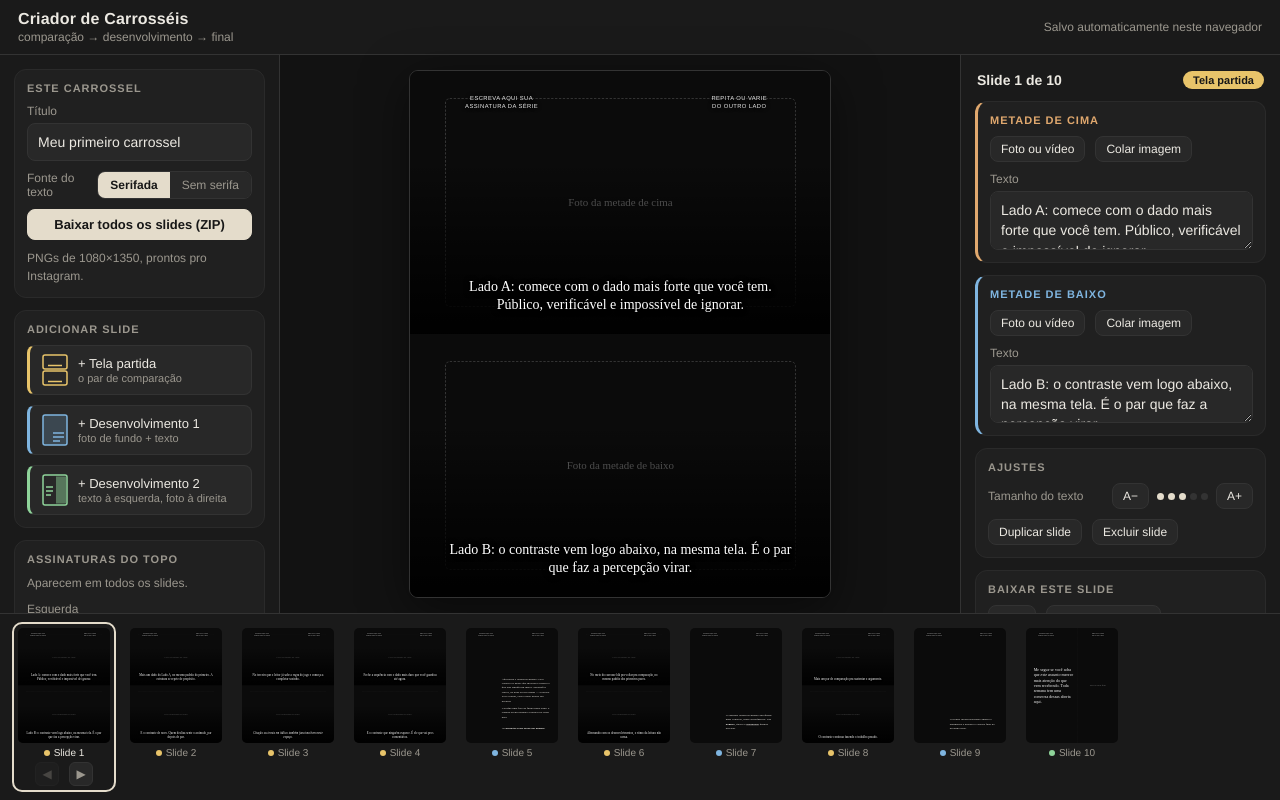
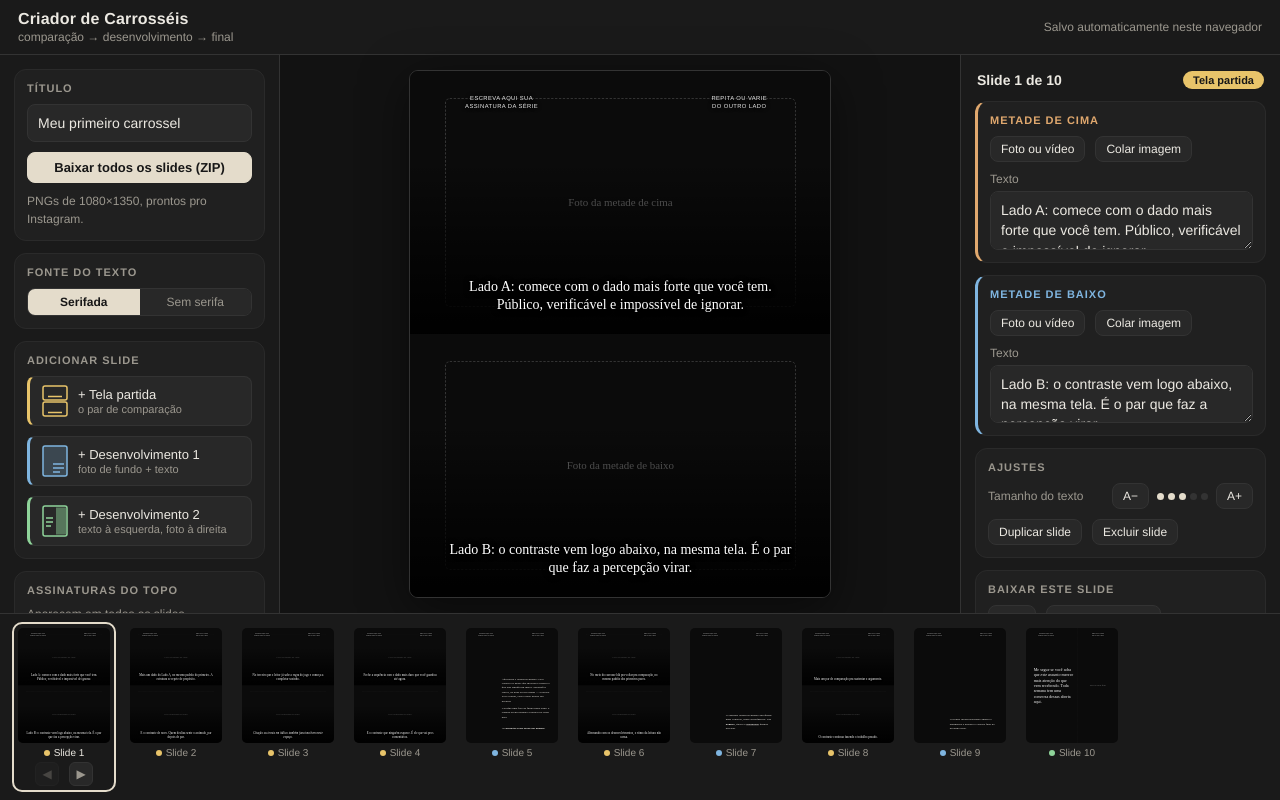
Before and after one commit to victorsntz/Design-Carross-is-Fortunato, a React (Vite) app: page / in a window 1280 px wide. Built offline with nearby package versions, Linux system fonts and the light colour scheme; a web font is replaced by a local one.

Commit message:
Painel esquerdo reorganizado: container Título (campo + ZIP) e container Fonte do texto separado
Co-Authored-By: Claude Fable 5 <noreply@anthropic.com>
Claude-Session: https://claude.ai/code/session_018M6GrrMH3tvGfLKQuAt3HQ

```diff
--- a/src/App.tsx
+++ b/src/App.tsx
@@ -731,18 +731,24 @@ export default function App() {
         {/* ============ ESQUERDA: o projeto como um todo ============ */}
         <aside className="panel panel--project">
           <section className="card">
-            <h2 className="card-title">Este carrossel</h2>
+            <h2 className="card-title">Título</h2>
             <label className="field">
-              <span>Título</span>
               <input
                 type="text"
                 value={project.title}
                 onChange={(e) => setProject((p) => ({ ...p, title: e.target.value }))}
+                aria-label="Título do carrossel"
               />
             </label>
-            <div className="control-row">
-              <span className="control-label">Fonte do texto</span>
-              <div className="segmented">
+            <button type="button" className="btn btn--primary btn--full" onClick={exportZip}>
+              Baixar todos os slides (ZIP)
+            </button>
+            <p className="hint">PNGs de 1080×1350, prontos pro Instagram.</p>
+          </section>
+
+          <section className="card">
+            <h2 className="card-title">Fonte do texto</h2>
+            <div className="segmented segmented--full">
               <button
                 type="button"
                 className={project.font === 'serif' ? 'seg seg--active' : 'seg'}
@@ -758,11 +764,6 @@ export default function App() {
                 Sem serifa
               </button>
             </div>
-            </div>
-            <button type="button" className="btn btn--primary btn--full" onClick={exportZip}>
-              Baixar todos os slides (ZIP)
-            </button>
-            <p className="hint">PNGs de 1080×1350, prontos pro Instagram.</p>
           </section>
 
           <section className="card">
--- a/src/styles.css
+++ b/src/styles.css
@@ -324,6 +324,14 @@ body {
   border: 1px solid var(--border);
   border-radius: 8px;
   overflow: hidden;
+}
+
+.segmented--full {
+  width: 100%;
+}
+
+.segmented--full .seg {
+  flex: 1;
 }
 
 .seg {
```
Lines whose indentation alone changed are shown as unchanged.
